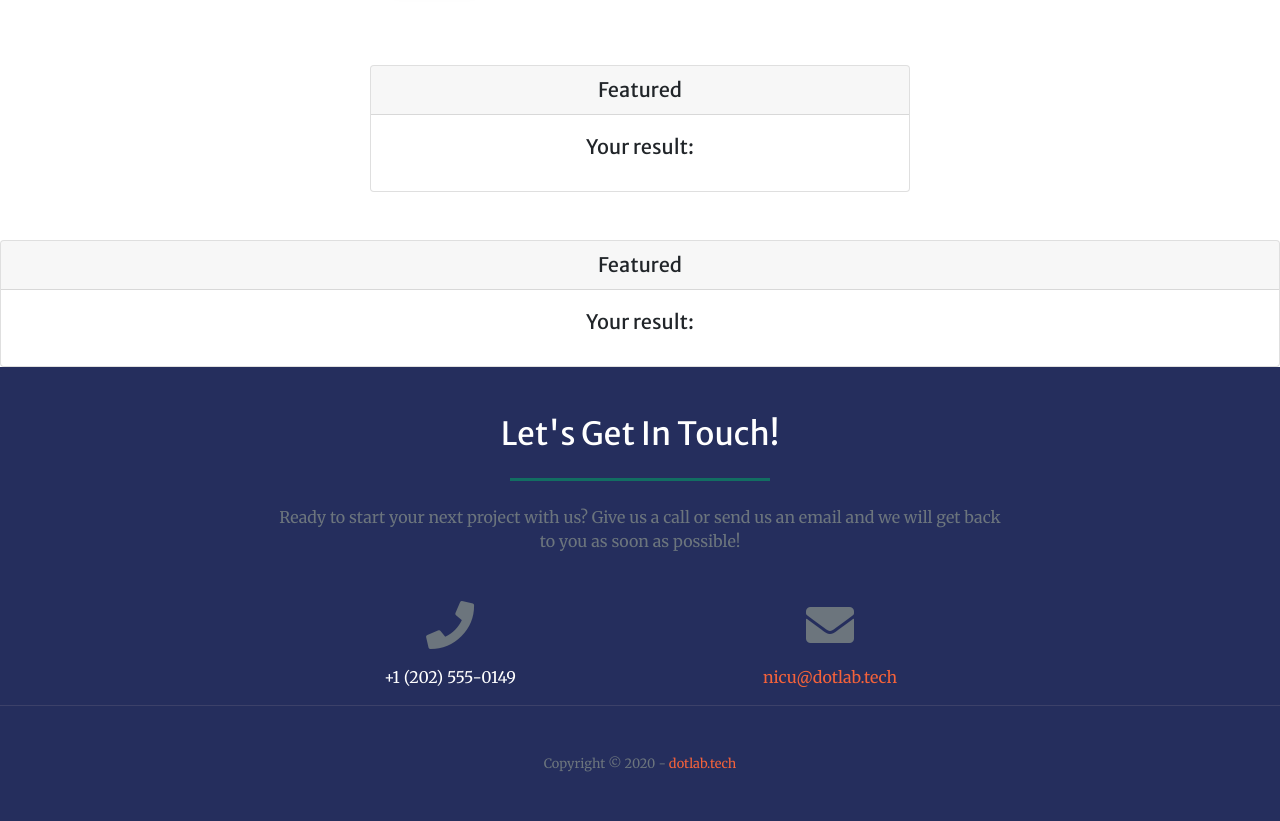
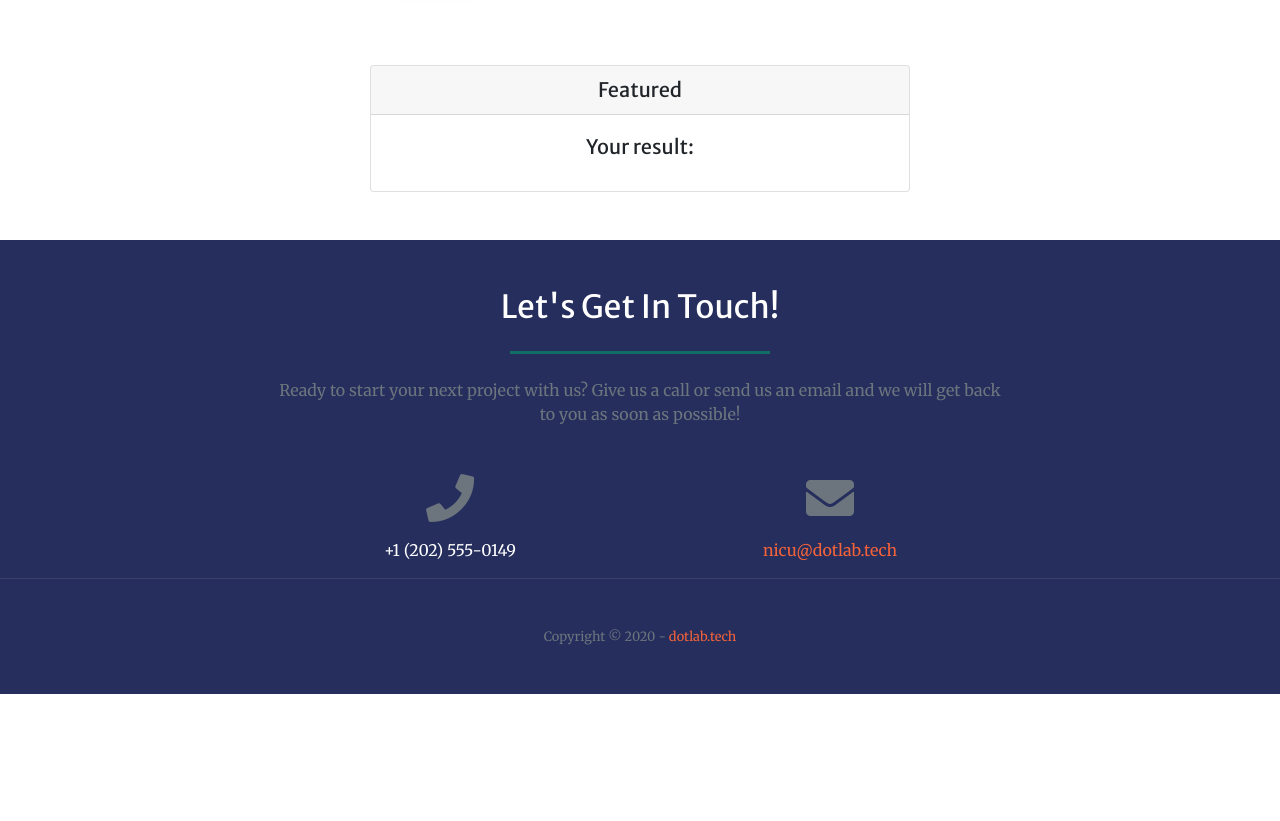
Before and after one commit to snmadalin/newapp, a Flask app: page / in a window 1280 px wide. Shown: the part 2071-2892 px from the top of the page. After the commit the page ends 2765 px from the top, so only its background shows below. Run offline with Flask 2, Linux system fonts and the light colour scheme; parts of the project's set-up code (start-up, migrations or seed data) failed here and were passed over; some libraries are stand-ins or nearby versions.

Commit message:
Add files via upload

```diff
--- a/templates/index.html
+++ b/templates/index.html
@@ -171,7 +171,7 @@
                </div>
 
               <div class="col-6 btn-form">
-                <input type="submit" class="btn btn-down btn-light btn-xl" value="Predict" href="#predict">
+                <input type="submit" class="btn btn-down btn-light btn-xl" value="Predict" href="#predictt">
             </div>
 
                    </div>
@@ -180,7 +180,7 @@
                 <br>
                 <br>
                 <br>
-                <div class="card" id="predict">
+                <div class="card" id="predictt">
                   <h5 class="card-header text-center">Featured</h5>
                   <div class="card-body">
                     <h5 class="card-title text-center">Your result:</h5>
@@ -199,14 +199,6 @@
 </div>
 
 </section>
-
-<div class="card">
-  <h5 class="card-header text-center">Featured</h5>
-  <div class="card-body">
-    <h5 class="card-title text-center">Your result:</h5>
-    <p class="card-text text-center">{{ prediction_text }}</p>
-  </div>
-</div>
 <!--End contact section-->
 
 
```
